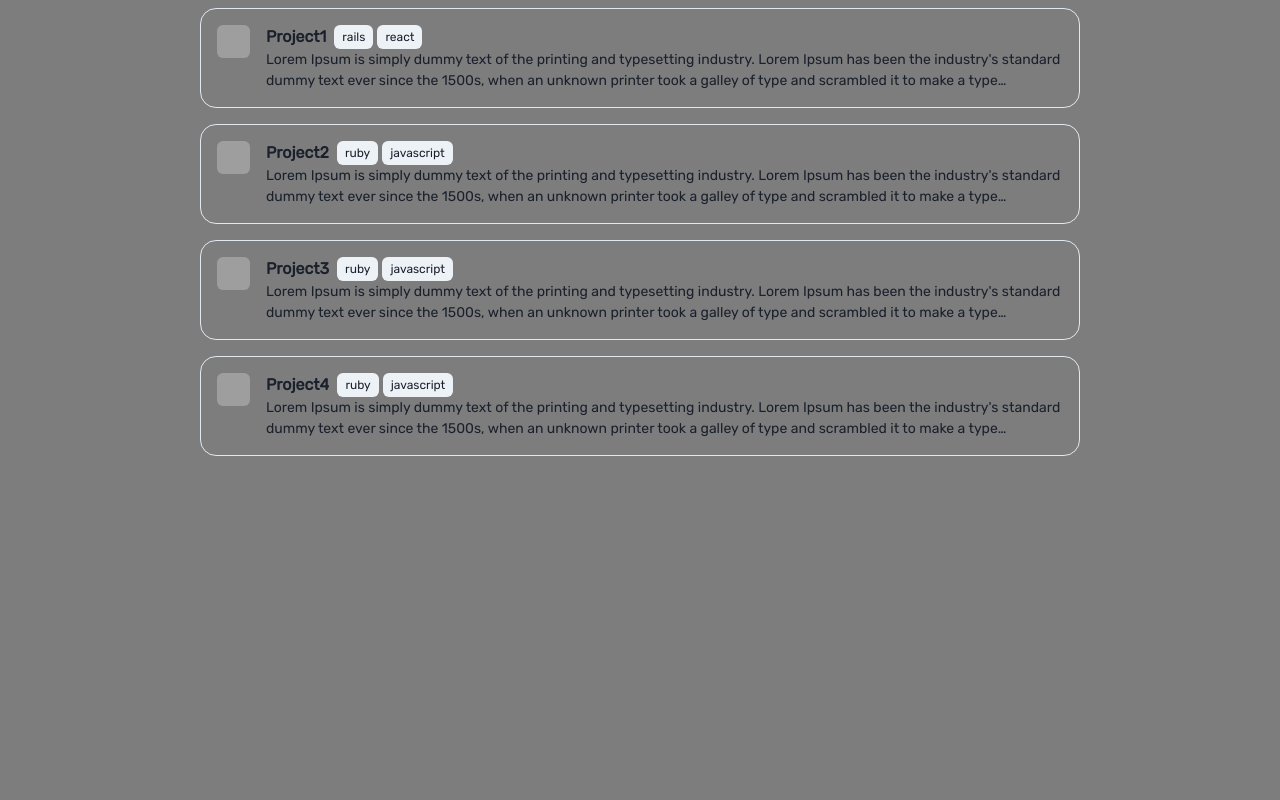
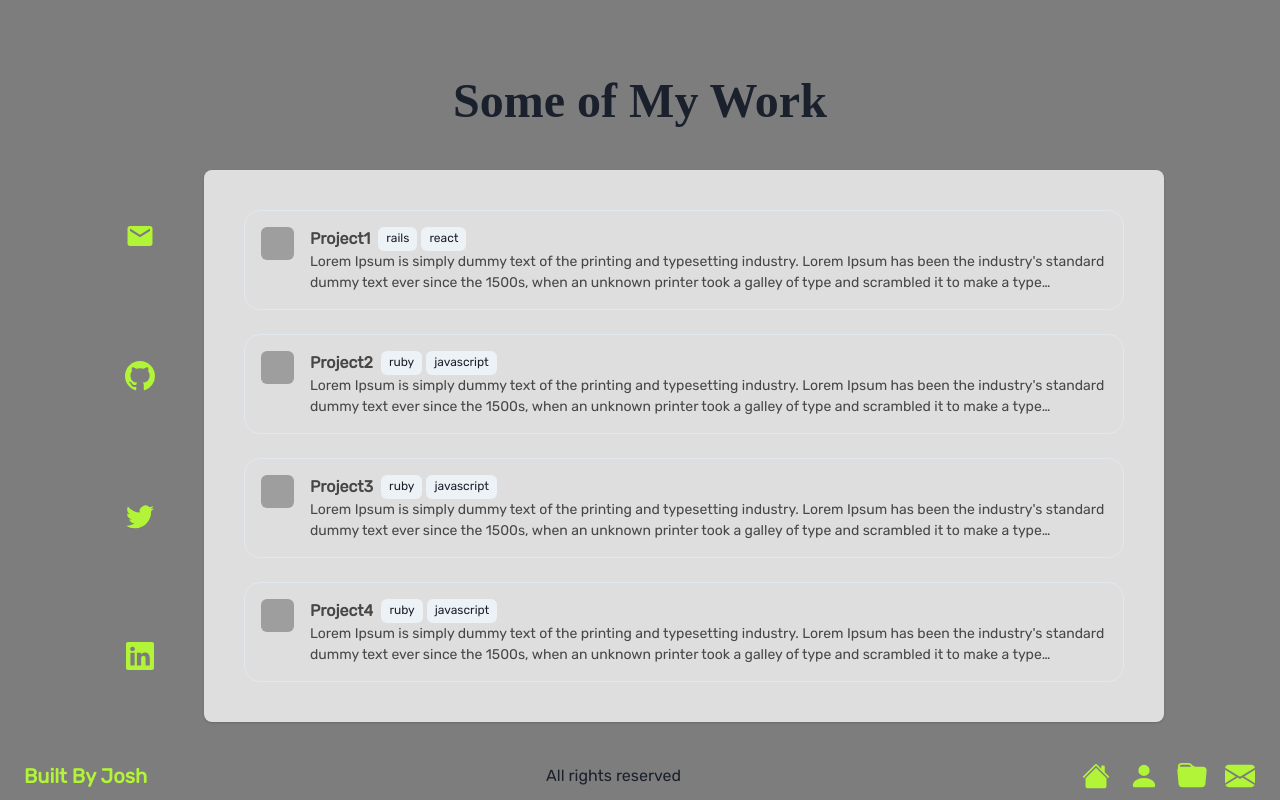
Before and after one commit to builtbyjosh/builtbyjosh-next-portfolio, a Next.js app: page /projects in a window 1280 px wide. Built offline with nearby package versions, Linux system fonts and the light colour scheme; grey boxes are pictures that could not be loaded; a web font is replaced by a local one.

Commit message:
add layout component

```diff
--- a/pages/projects/index.js
+++ b/pages/projects/index.js
@@ -1,15 +1,16 @@
-import React from 'react'
-import ProjectCard from '../../components/ProjectCard'
-import { projectsList } from '../../data/projectList'
+import React from "react";
+import ProjectCard from "../../components/ProjectCard";
+import { projectsList } from "../../data/projectList";
+import Layout from "../../components/Layout";
 
 const Projects = () => {
   return (
-    <>
-    {projectsList.map((project) => (
+    <Layout heading={"Some of My Work"}>
+      {projectsList.map((project) => (
         <ProjectCard key={project.id} project={project} />
       ))}
-    </>
-  )
-}
+    </Layout>
+  );
+};
 
-export default Projects
+export default Projects;
```
